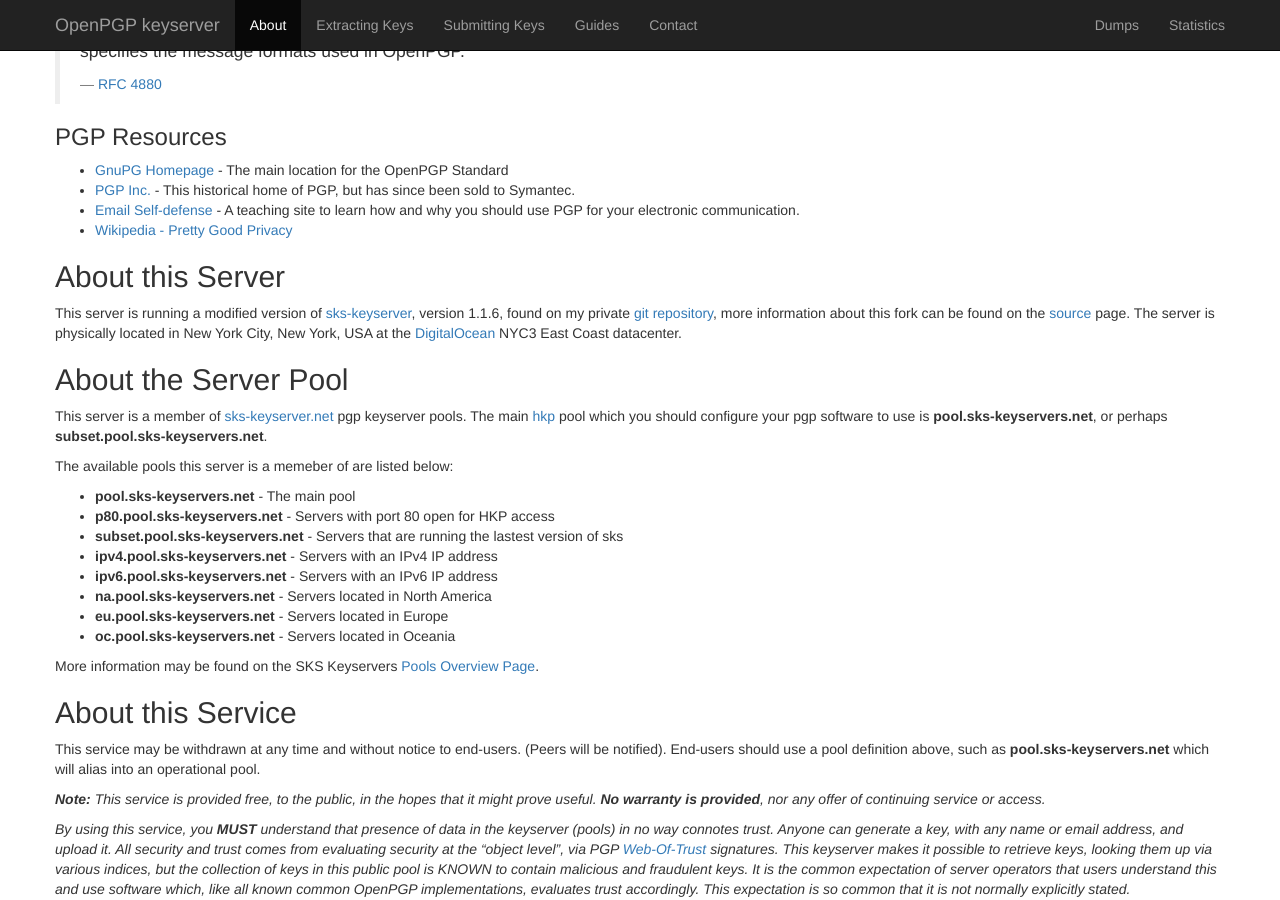
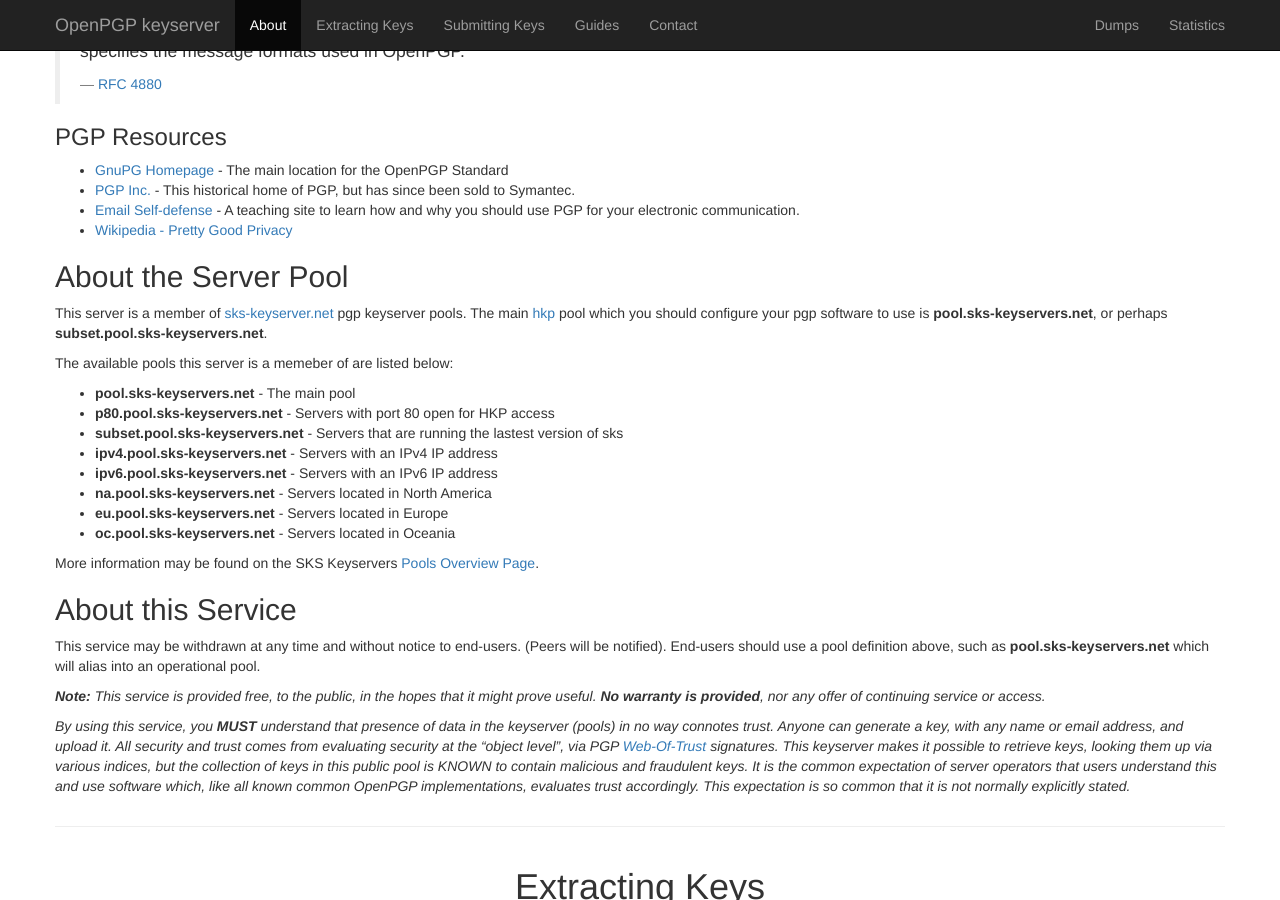
Before and after one commit to mattrude/pgpkeyserver, a Jekyll site: the page built from index.html, in a window 1280 px wide and 900 px high, scrolled down 1174 px. Built offline with Jekyll 4.4.1, drawn with Linux system fonts in a browser that asks for light colours; nearby versions of some CDN libraries.

Commit message:
Removed 'About this Server' section from about.html

```diff
--- a/_includes/about.html
+++ b/_includes/about.html
@@ -15,10 +15,6 @@
   <li><a href="https://emailselfdefense.fsf.org/en/">Email Self-defense</a> - A teaching site to learn how and why you should use PGP for your electronic communication.</li>
   <li><a href="http://en.wikipedia.org/wiki/Pretty_Good_Privacy">Wikipedia - Pretty Good Privacy</a></li>
 </ul>
-
-<h2 id="about-this-server">About this Server</h2>
-
-<p>This server is running a modified version of <a href="https://bitbucket.org/skskeyserver/sks-keyserver/">sks-keyserver</a>, version 1.1.6, found on my private <a href="http://code.mattrude.com/openpgp/sks-keyserver">git repository</a>, more information about this fork can be found on the <a href="https://keyserver.mattrude.com/source/">source</a> page. The server is physically located in New York City, New York, USA at the <a href="https://www.digitalocean.com/?refcode=4b3eee7ba20c">DigitalOcean</a> NYC3 East Coast datacenter.</p>
 
 <h2 id="about-the-server-pool">About the Server Pool</h2>
 
```
